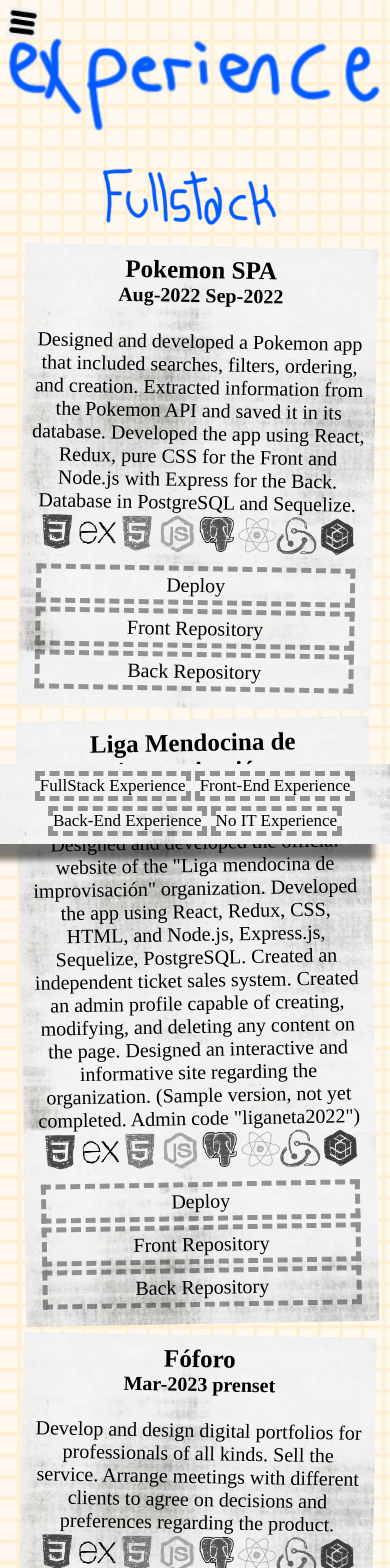
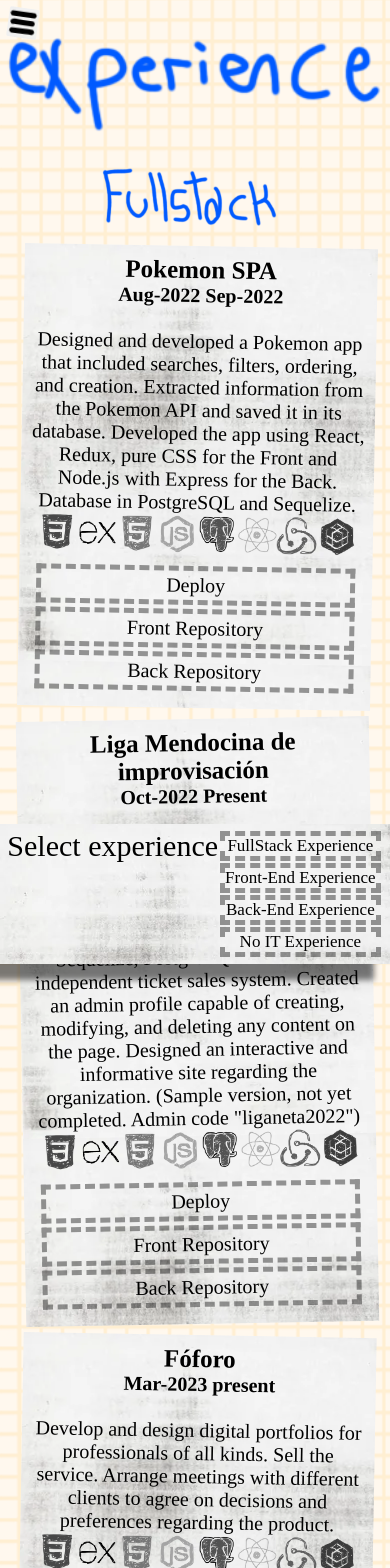
Before and after one commit to MauroDavid512/Portfolio, a React (Create React App) app: page /experience in a window 390 px wide. Shown: the top 1568 px of the page. Built offline with nearby package versions, Linux system fonts and the light colour scheme.

Commit message:
fixed experience responsive

```diff
--- a/src/components/Experience.css
+++ b/src/components/Experience.css
@@ -6,7 +6,7 @@
     margin:10px
 }
 
-.selector{
+.selectorContainer{
     position: fixed;
     bottom: -160px;
     right: -40px;
@@ -14,7 +14,7 @@
     background-image: url("../imgs/texturafotocopia.jpg");
     width: 200px;
     font-size: 20px;
-    height: 200px;
+    height: 300px;
     font-family: 'Times New Roman', Times, serif;
     padding: 20px;
     box-shadow: -16px 16px 6px #00000085;
@@ -22,9 +22,9 @@
     transition: .5s;
 }
 
-.selector:hover{
-    bottom: -40px;
-    right: -10px;
+.selectorContainer:hover{
+    bottom: -30px;
+    right: -7.5px;
     transition: .5s;
 }
 
@@ -37,6 +37,10 @@
 
 }
 
+.selectExperience{
+    font-size: 30px;
+}
+
 
 .paperButton:hover{
     border-color: black;
@@ -44,8 +48,8 @@
 }
 
 @media (max-width: 400px){
-    .selector, .selector:hover{
-        position: fixed;
+
+    .selectorContainer{
         display: flex;
         flex-wrap: wrap;
         justify-content: center;
@@ -56,7 +60,7 @@
         background-image: url("../imgs/texturafotocopia.jpg");
         width: 100%;
         font-size: 17px;
-        height: 70px;
+        height: auto;
         font-family: 'Times New Roman', Times, serif;
         padding: 0px;
         padding-top: 5px;
@@ -65,7 +69,26 @@
         z-index: 2;
         transition: .5s;
     }
+
+    .hide{
+        transform: translateY(120px);
+    }
+
+    .closeSelector{
+        top:0;
+        position: fixed;
+        width: 100%;
+        height: 100%;
+        background-color: rgba(0, 0, 0, 0.226);
+        z-index: 1;
+    }
+
     .bottomspace{
         height: 100px;
+    }.protector{
+        position: absolute;
+        opacity: 100%;
+        width: 100%;
+        height: 100%;
     }
 }
--- a/src/components/Experience.jsx
+++ b/src/components/Experience.jsx
@@ -22,11 +22,16 @@
 import backend from "../imgs/backend.png"
 import noITimg from "../imgs/noIT.png"
 import noITES from "../imgs/noITES.png"
+import { useState } from "react";
 
 
 function Experience() {
 
-    const {darkMode, lang} = useSelector(state => state)
+    const { darkMode, lang } = useSelector(state => state)
+
+    let screenWidth = window.innerWidth
+
+    const [selectorOpen, setSelectorOpen] = useState(false)
 
     const exp = [
         {
@@ -125,7 +130,7 @@
         },
         {
             title: "Fóforo",
-            date: "Mar-2023 prenset",
+            date: "Mar-2023 present",
             dateES: "Mar-2023 Actualidad",
             description: "Develop and design digital portfolios for professionals of all kinds. Sell the service. Arrange meetings with different clients to agree on decisions and preferences regarding the product.",
             descriptionES: "Desarrollo y diseño portfolios digitales para profesionales de todo tipo. Realizo las ventas el servicio. Coordino reuniones con diferentes clientes para acordar decisiones y preferencias con respecto al producto.",
@@ -142,7 +147,7 @@
             abilities: [css, javascript, reactimg],
             image: "",
             category: "front",
-            links:[
+            links: [
                 {
                     type: "Deploy",
                     typeES: "Sitio",
@@ -178,13 +183,24 @@
     const backExp = expFilter("back")
     const noIT = expFilter("noIT")
 
+    const handleSelector = (bool) => {
+        setSelectorOpen(bool)
+    }
+
 
 
     return (
         <div className="initanimation">
             <img className={`imgtitle ${darkMode ? "darkletter" : "lightletter"}`} src={lang == "EN" ? experiencebutton : experiencebuttonES} alt="" />
+            {selectorOpen ? <div className="closeSelector" onClick={e => handleSelector(false)}></div> : false}
+            <div className={`selectorContainer ${!selectorOpen? "hide" : false}`}>
+                <div className="selectExperience">
+                    {lang == "EN" ? "Select experience" : "Elegir experiencia"}
+                </div>
+                <br />
+                {screenWidth < 400 && !selectorOpen ? <div className="protector" onClick={e => handleSelector(true)} ></div> : false}
+                <div className="selector">
 
-            <div className="selector">
                     {
                         [
                             {
@@ -206,41 +222,43 @@
                         ].map(e => {
                             return (
 
-                            <a href={`#${e.category}`}><div className="paperButton">{e.title}</div></a>
+                                <a href={`#${e.category}`}><div className="paperButton" onClick={e => handleSelector(false)}>{e.title}</div></a>
 
                             )
                         })
                     }
+
+                </div>
             </div>
             <div className="experienceContainer">
-                <img id="fullstack" className={`categoryTitle ${darkMode? "darkletter" : "lightletter"}`} src={fullstack} alt="" />
+                <img id="fullstack" className={`categoryTitle ${darkMode ? "darkletter" : "lightletter"}`} src={fullstack} alt="" />
                 {fsExp.map(e => {
                     return (
-                        <div className={`rotate${parseInt(fsExp.findIndex(ele => ele.title == e.title))%2}`}>
+                        <div className={`rotate${parseInt(fsExp.findIndex(ele => ele.title == e.title)) % 2}`}>
                             <ExperienceCard title={e.title} date={lang == "EN" ? e.date : e.dateES} description={lang == "EN" ? e.description : e.descriptionES} abilities={e.abilities} image={e.image} links={e.links} />
                         </div>
                     )
                 })}
-                <img id="front" className={`categoryTitle ${darkMode? "darkletter" : "lightletter"}`} src={frontend} alt="" />
+                <img id="front" className={`categoryTitle ${darkMode ? "darkletter" : "lightletter"}`} src={frontend} alt="" />
                 {frontExp.map(e => {
                     return (
-                        <div className={`rotate${parseInt(frontExp.findIndex(ele => ele.title == e.title))%2}`}>
+                        <div className={`rotate${parseInt(frontExp.findIndex(ele => ele.title == e.title)) % 2}`}>
                             <ExperienceCard title={e.title} date={lang == "EN" ? e.date : e.dateES} description={lang == "EN" ? e.description : e.descriptionES} abilities={e.abilities} image={e.image} links={e.links} />
                         </div>
                     )
                 })}
-                <img id="back" className={`categoryTitle ${darkMode? "darkletter" : "lightletter"}`} src={backend} alt="" />
+                <img id="back" className={`categoryTitle ${darkMode ? "darkletter" : "lightletter"}`} src={backend} alt="" />
                 {backExp.map(e => {
                     return (
-                        <div  className={`rotate${parseInt(backExp.findIndex(ele => ele.title == e.title))%2}`}>
+                        <div className={`rotate${parseInt(backExp.findIndex(ele => ele.title == e.title)) % 2}`}>
                             <ExperienceCard title={e.title} date={lang == "EN" ? e.date : e.dateES} description={lang == "EN" ? e.description : e.descriptionES} abilities={e.abilities} image={e.image} links={e.links} />
                         </div>
                     )
                 })}
-                <img id="noIT" className={`categoryTitle ${darkMode? "darkletter" : "lightletter"}`} src={lang == "EN" ? noITimg : noITES} alt="" />
+                <img id="noIT" className={`categoryTitle ${darkMode ? "darkletter" : "lightletter"}`} src={lang == "EN" ? noITimg : noITES} alt="" />
                 {noIT.map(e => {
                     return (
-                        <div  className={`rotate${parseInt(noIT.findIndex(ele => ele.title == e.title))%2}`}>
+                        <div className={`rotate${parseInt(noIT.findIndex(ele => ele.title == e.title)) % 2}`}>
                             <ExperienceCard title={e.title} date={lang == "EN" ? e.date : e.dateES} description={lang == "EN" ? e.description : e.descriptionES} abilities={e.abilities} image={e.image} links={e.links} />
                         </div>
                     )
--- a/src/components/NavBar.css
+++ b/src/components/NavBar.css
@@ -88,6 +88,9 @@
     width: 80px;
     height: 80px;
     border-radius: 50%;
+    border-width: 2px;
+    border-color: rgba(0, 0, 0, 0.356);
+    border-style: solid;
     cursor: pointer;
     transition: .5s;
 }
@@ -216,10 +219,12 @@
         z-index: 4;
         opacity:100%;
         transform: rotate(8deg);
+        border-radius: 2px;
     }
 
     .closeBtn{
         position: absolute;
+        top: 10px;
         width: 30px;
         right: 0;
         opacity:100%
```
Also changed, not shown: public/manifest.json. Lines whose indentation alone changed are shown as unchanged.
